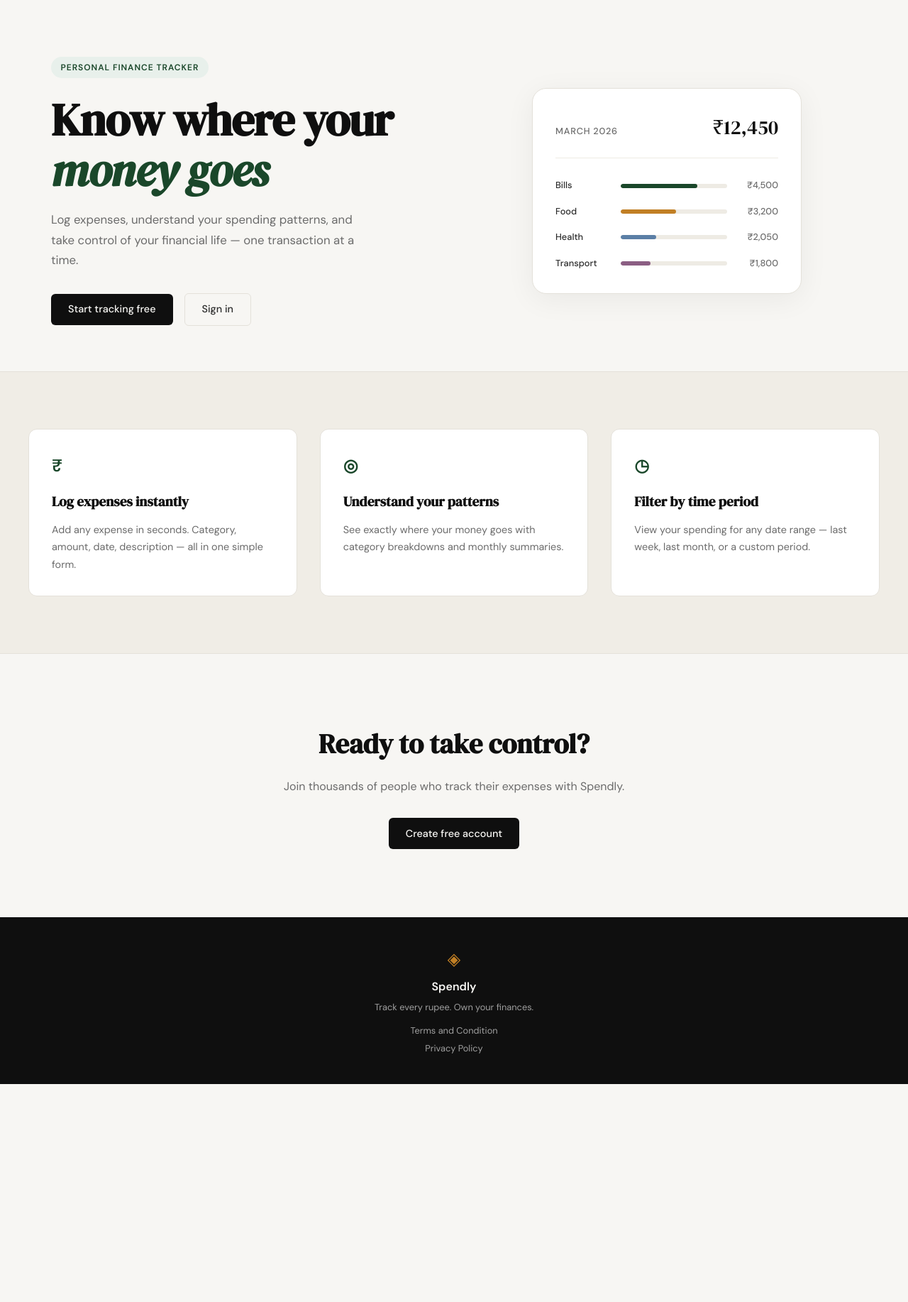
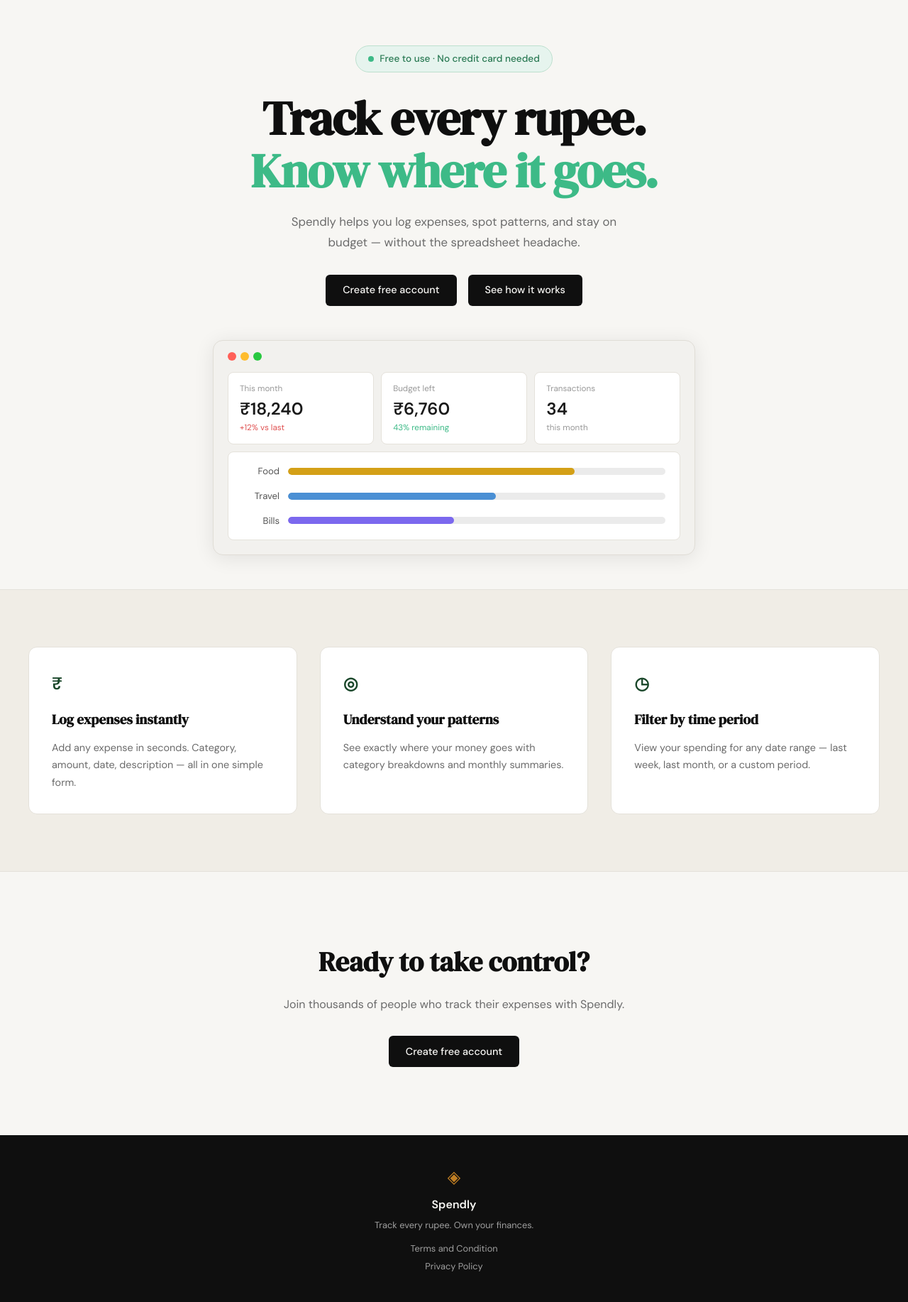
Before and after one commit to mithubhudolia1508/spendly, a Flask app: page / in a window 1280 px wide. Shown: the part 61-1895 px from the top of the page at 71% size. Before the commit the page ends 1588 px from the top, so only its background shows below. Run offline with Flask 3, Linux system fonts and the light colour scheme.

Commit message:
landing: redesign hero section to match mockup

```diff
--- /dev/null
+++ b/static/css/landing.css
@@ -0,0 +1,212 @@
+/* ------------------------------------------------------------------ */
+/* Hero — layout override (single column, centered)                    */
+/* ------------------------------------------------------------------ */
+
+.hero {
+    display: flex;
+    flex-direction: column;
+    align-items: center;
+    text-align: center;
+    padding: 4rem 2rem 3rem;
+    gap: 0;
+    max-width: 760px;
+    margin: 0 auto;
+}
+
+.hero-inner {
+    display: flex;
+    flex-direction: column;
+    align-items: center;
+    width: 100%;
+}
+
+/* ------------------------------------------------------------------ */
+/* Badge                                                               */
+/* ------------------------------------------------------------------ */
+
+.hero-badge {
+    display: inline-flex;
+    align-items: center;
+    gap: 0.5rem;
+    background: #e6f4ee;
+    color: #2a7a54;
+    font-size: 0.85rem;
+    font-weight: 500;
+    letter-spacing: 0;
+    text-transform: none;
+    padding: 0.45rem 1.1rem;
+    border-radius: 999px;
+    border: 1px solid #bde0ce;
+    margin-bottom: 1.75rem;
+}
+
+.hero-badge-dot {
+    width: 8px;
+    height: 8px;
+    border-radius: 50%;
+    background: #3dba87;
+    flex-shrink: 0;
+}
+
+/* ------------------------------------------------------------------ */
+/* Title                                                               */
+/* ------------------------------------------------------------------ */
+
+.hero-title {
+    font-size: clamp(2.8rem, 6vw, 4.2rem);
+    line-height: 1.1;
+    letter-spacing: -0.02em;
+    margin-bottom: 1.25rem;
+    text-align: center;
+}
+
+.hero-title-green {
+    display: block;
+    color: #3dba87;
+    font-style: normal;
+}
+
+/* ------------------------------------------------------------------ */
+/* Subtitle & actions                                                  */
+/* ------------------------------------------------------------------ */
+
+.hero-subtitle {
+    text-align: center;
+    max-width: 500px;
+    margin-bottom: 2rem;
+}
+
+.hero-actions {
+    justify-content: center;
+    gap: 1rem;
+}
+
+/* Both CTA buttons are solid black in this design */
+.hero-actions .btn-primary + .btn-primary {
+    background: var(--ink);
+}
+
+/* ------------------------------------------------------------------ */
+/* Hero visual                                                         */
+/* ------------------------------------------------------------------ */
+
+.hero-visual {
+    width: 100%;
+    max-width: 680px;
+    margin-top: 3rem;
+    justify-content: stretch;
+}
+
+/* ------------------------------------------------------------------ */
+/* Mock browser window                                                 */
+/* ------------------------------------------------------------------ */
+
+.mock-browser {
+    background: #f2f1ee;
+    border-radius: 14px;
+    padding: 1rem 1.25rem 1.25rem;
+    box-shadow: 0 4px 28px rgba(0, 0, 0, 0.09);
+    border: 1px solid #e0ddd6;
+    width: 100%;
+}
+
+.mock-browser-dots {
+    display: flex;
+    gap: 6px;
+    margin-bottom: 1rem;
+}
+
+.mock-dot {
+    width: 12px;
+    height: 12px;
+    border-radius: 50%;
+}
+
+.mock-dot-red    { background: #ff5f57; }
+.mock-dot-yellow { background: #febc2e; }
+.mock-dot-green  { background: #28c840; }
+
+/* ------------------------------------------------------------------ */
+/* Stat cards row                                                      */
+/* ------------------------------------------------------------------ */
+
+.mock-stats {
+    display: grid;
+    grid-template-columns: 1fr 1fr 1fr;
+    gap: 0.65rem;
+    margin-bottom: 0.65rem;
+}
+
+.mock-stat-card {
+    background: #ffffff;
+    border: 1px solid #e5e2db;
+    border-radius: 8px;
+    padding: 0.85rem 1rem;
+    text-align: left;
+}
+
+.mock-stat-label {
+    font-size: 0.73rem;
+    color: #999;
+    margin-bottom: 0.3rem;
+}
+
+.mock-stat-value {
+    font-size: 1.5rem;
+    font-weight: 600;
+    color: #1a1a1a;
+    line-height: 1.15;
+    margin-bottom: 0.2rem;
+    font-family: var(--font-body);
+}
+
+.mock-stat-sub {
+    font-size: 0.73rem;
+    color: #999;
+}
+
+.mock-stat-sub--red   { color: #e05252; }
+.mock-stat-sub--green { color: #3dba87; }
+
+/* ------------------------------------------------------------------ */
+/* Bar chart                                                           */
+/* ------------------------------------------------------------------ */
+
+.mock-chart {
+    background: #ffffff;
+    border: 1px solid #e5e2db;
+    border-radius: 8px;
+    padding: 1rem 1.25rem;
+    display: flex;
+    flex-direction: column;
+    gap: 0.85rem;
+}
+
+.mock-chart-row {
+    display: grid;
+    grid-template-columns: 52px 1fr;
+    align-items: center;
+    gap: 0.75rem;
+}
+
+.mock-chart-cat {
+    font-size: 0.82rem;
+    color: #555;
+    text-align: right;
+}
+
+.mock-chart-track {
+    height: 10px;
+    background: #ebebeb;
+    border-radius: 999px;
+    overflow: hidden;
+}
+
+.mock-chart-bar {
+    height: 100%;
+    border-radius: 999px;
+}
+
+.mock-chart-bar--food   { background: #d4a017; }
+.mock-chart-bar--travel { background: #4a8fd4; }
+.mock-chart-bar--bills  { background: #7b68ee; }
--- a/templates/landing.html
+++ b/templates/landing.html
@@ -1,60 +1,74 @@
 {% extends "base.html" %}
 
 {% block title %}Spendly — Track Every Rupee{% endblock %}
+
+{% block head %}
+<link rel="stylesheet" href="{{ url_for('static', filename='css/landing.css') }}">
+{% endblock %}
 
 {% block content %}
 
 <section class="hero">
     <div class="hero-inner">
-        <div class="hero-badge">Personal Finance Tracker</div>
+        <div class="hero-badge">
+            <span class="hero-badge-dot"></span>
+            Free to use · No credit card needed
+        </div>
         <h1 class="hero-title">
-            Know where your<br>
-            <em>money goes</em>
+            Track every rupee.<br>
+            <span class="hero-title-green">Know where it goes.</span>
         </h1>
         <p class="hero-subtitle">
-            Log expenses, understand your spending patterns,
-            and take control of your financial life —
-            one transaction at a time.
+            Spendly helps you log expenses, spot patterns, and stay
+            on budget — without the spreadsheet headache.
         </p>
         <div class="hero-actions">
-            <a href="{{ url_for('register') }}" class="btn-primary">Start tracking free</a>
-            <a href="{{ url_for('login') }}" class="btn-ghost">Sign in</a>
+            <a href="{{ url_for('register') }}" class="btn-primary">Create free account</a>
+            <a href="#" class="btn-primary">See how it works</a>
         </div>
     </div>
     <div class="hero-visual">
-        <div class="mock-card">
-            <div class="mock-card-header">
-                <span class="mock-label">March 2026</span>
-                <span class="mock-total">₹12,450</span>
+        <div class="mock-browser">
+            <div class="mock-browser-dots">
+                <span class="mock-dot mock-dot-red"></span>
+                <span class="mock-dot mock-dot-yellow"></span>
+                <span class="mock-dot mock-dot-green"></span>
             </div>
-            <div class="mock-bars">
-                <div class="mock-bar-row">
-                    <span class="mock-cat">Bills</span>
-                    <div class="mock-bar-track">
-                        <div class="mock-bar" style="width: 72%"></div>
+            <div class="mock-stats">
+                <div class="mock-stat-card">
+                    <div class="mock-stat-label">This month</div>
+                    <div class="mock-stat-value">₹18,240</div>
+                    <div class="mock-stat-sub mock-stat-sub--red">+12% vs last</div>
+                </div>
+                <div class="mock-stat-card">
+                    <div class="mock-stat-label">Budget left</div>
+                    <div class="mock-stat-value">₹6,760</div>
+                    <div class="mock-stat-sub mock-stat-sub--green">43% remaining</div>
+                </div>
+                <div class="mock-stat-card">
+                    <div class="mock-stat-label">Transactions</div>
+                    <div class="mock-stat-value">34</div>
+                    <div class="mock-stat-sub">this month</div>
+                </div>
+            </div>
+            <div class="mock-chart">
+                <div class="mock-chart-row">
+                    <span class="mock-chart-cat">Food</span>
+                    <div class="mock-chart-track">
+                        <div class="mock-chart-bar mock-chart-bar--food" style="width: 76%"></div>
                     </div>
-                    <span class="mock-amt">₹4,500</span>
                 </div>
-                <div class="mock-bar-row">
-                    <span class="mock-cat">Food</span>
-                    <div class="mock-bar-track">
-                        <div class="mock-bar mock-bar-2" style="width: 52%"></div>
+                <div class="mock-chart-row">
+                    <span class="mock-chart-cat">Travel</span>
+                    <div class="mock-chart-track">
+                        <div class="mock-chart-bar mock-chart-bar--travel" style="width: 55%"></div>
                     </div>
-                    <span class="mock-amt">₹3,200</span>
                 </div>
-                <div class="mock-bar-row">
-                    <span class="mock-cat">Health</span>
-                    <div class="mock-bar-track">
-                        <div class="mock-bar mock-bar-3" style="width: 33%"></div>
+                <div class="mock-chart-row">
+                    <span class="mock-chart-cat">Bills</span>
+                    <div class="mock-chart-track">
+                        <div class="mock-chart-bar mock-chart-bar--bills" style="width: 44%"></div>
                     </div>
-                    <span class="mock-amt">₹2,050</span>
-                </div>
-                <div class="mock-bar-row">
-                    <span class="mock-cat">Transport</span>
-                    <div class="mock-bar-track">
-                        <div class="mock-bar mock-bar-4" style="width: 28%"></div>
-                    </div>
-                    <span class="mock-amt">₹1,800</span>
                 </div>
             </div>
         </div>
```
Also changed, not shown: file.txt (+43 -0 lines), Hiro_Image.png (added).
